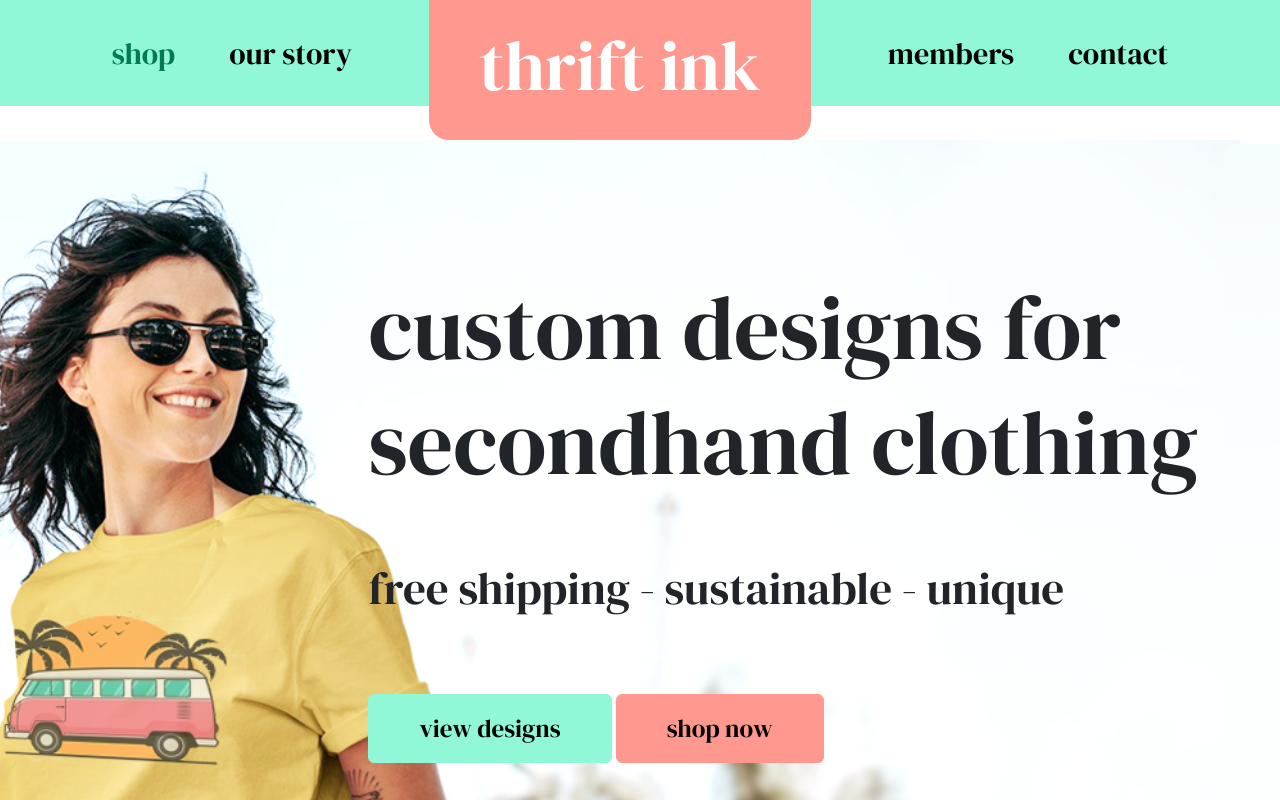
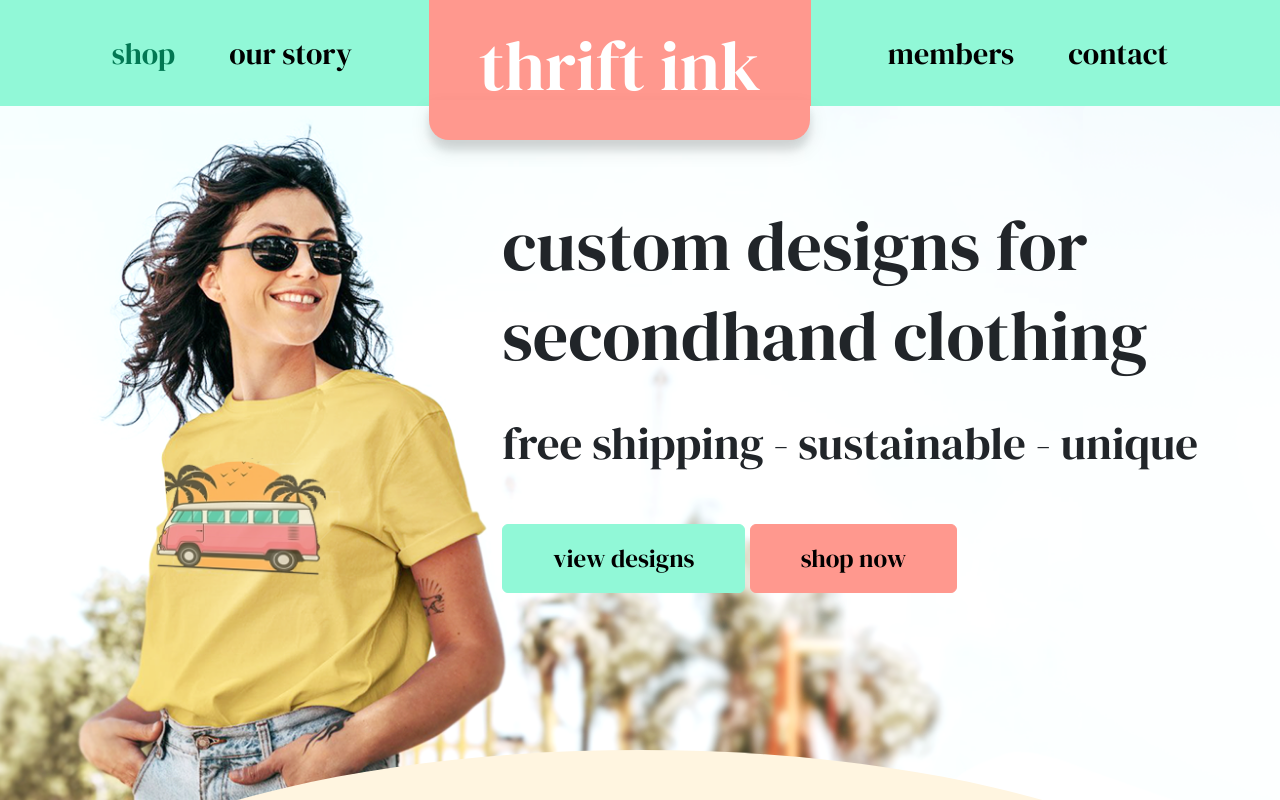
Before and after one commit to kh7722/thriftink, a website: page index.html in a window 1280 px wide. Shown: the top 800 px of the page. Drawn offline with nearby package versions, Linux system fonts and the light colour scheme.

Commit message:
navbar tweaks / text tweaks

```diff
--- a/index.html
+++ b/index.html
@@ -27,7 +27,7 @@
       <i class="fa fa-bars"></i>
     </a>
   </div>
-  <div class="container">
+  <div class="container fixed-top">
   <div class="row justify-content-center">
     <div class="logo-block"></div>
   </div>
@@ -50,6 +50,8 @@
 <!--Start Arch -->
 <div class="arch"></div>
 <!--End Arch-->
+
+
 
 <!-- Start Content Block 1 -->
 <div class="content-block-one">
--- a/scss/main.scss
+++ b/scss/main.scss
@@ -94,12 +94,13 @@ li::before {
 
 .logo-block {
   background-color: #ff988e;
-  width: 382px !important;
+  width: 381px !important;
   height: 40px;
   margin-top: 100px !important;
   border-bottom-right-radius: 20px;
   border-bottom-left-radius: 20px;
   margin-left: -41px;
+  box-shadow: 0px 10px 8px 0px rgba(0,0,0,.1), 0 10px 20px 0 rgba(0,0,0,.1);
 }
 
 .topnav {
@@ -161,13 +162,14 @@ li::before {
   background-image: url(https://kh7722.github.io/thriftink/images/jumbo.png);
   background-size: cover;
   background-repeat: no-repeat;
-  height: 1250px;
+  height: 950px;
   background-position: bottom center;
+  margin-top: 100px;
 }
 
 .jumbo-content {
   float: right;
-  margin-top: 100px;
+  margin-top: 70px;
   margin-left: 100px;
 }
 
@@ -176,13 +178,13 @@ li::before {
     font-family: $primary-font;
     font-size: 45px;
     margin-top: 30px;
-    margin-bottom: 55px;
+    margin-bottom: 30px;
   }
 
   .heading {
     font-family: $primary-font;
-    font-size: 90px;
-    line-height: 115px;
+    font-size: 70px;
+    line-height: 90px;
   }
 }
 /* End Jumbo Styling */
```
Also changed, not shown: css/main.min.css.
